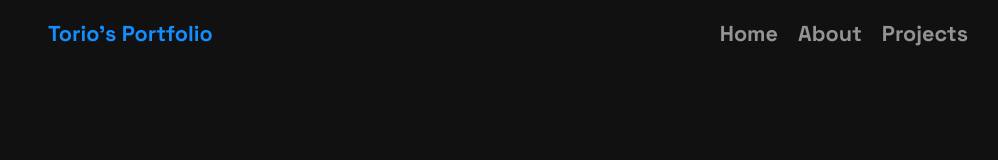
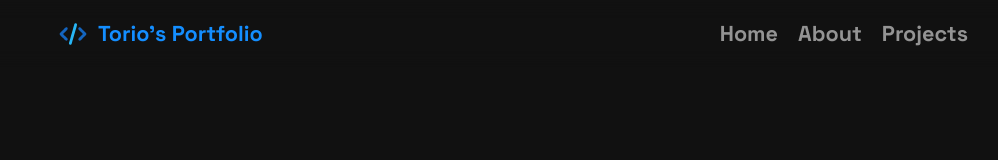
Before and after one commit to SebastianSiuol/website-portfolio, a React (Vite) app: page / in a window 1280 px wide. Shown: the top 160 px of the page, without its empty margins (132-1130 px from the left). Built offline with nearby package versions, Linux system fonts and the light colour scheme.

Commit message:
feat: add favicon to NavBar and update logo styling; enhance layout with flex display

```diff
--- a/index.html
+++ b/index.html
@@ -2,7 +2,8 @@
 <html lang="en">
   <head>
     <meta charset="UTF-8" />
-    <!-- <link rel="icon" type="image/svg+xml" href="/vite.svg" /> -->
+    <link rel="icon" type="image/svg+xml" href="/favicon.svg" />
+    <!-- <a href="https://www.flaticon.com/free-icons/code" title="code icons">Code icons created by IconKanan - Flaticon</a> -->
     <meta name="viewport" content="width=device-width, initial-scale=1.0" />
     <title>Torio's Portfolio</title>
   </head>
--- a/src/components/NavBar.css
+++ b/src/components/NavBar.css
@@ -14,18 +14,26 @@
 }
 
 .navbar-content-links {
+
   display: none;
+
 }
 
 
 .logo {
+  display:flex;
+
   color: rgb(20, 142, 255);
   font-size: 1.5rem;
   font-weight: bolder;
   text-decoration: none;
 }
 
-
+.logo-icon {
+  display:inline;
+  height:clamp(24px, 8vw, 32px);
+  margin: 0 0.5rem;
+}
 
 .nav-links a:hover {
   color: #ffffff;
--- a/src/components/NavBar.tsx
+++ b/src/components/NavBar.tsx
@@ -16,6 +16,7 @@ function Navbar() {
             <nav className="navbar">
                 <div className="navbar-content-links">
                     <a href="#home" className="logo">
+                        <img src={'/favicon.svg'} className="logo-icon"/>
                         Torio's Portfolio
                     </a>
                     <ul className="nav-links">
@@ -36,6 +37,8 @@ function Navbar() {
 
                 <div className="navbar-content-menu">
                     <a href="#home" className="logo">
+                        <img src={'/favicon.svg'} className="logo-icon"/>
+
                         Torio's Portfolio
                     </a>
                     <div>
```
Also changed, not shown: public/favicon.svg (added).
